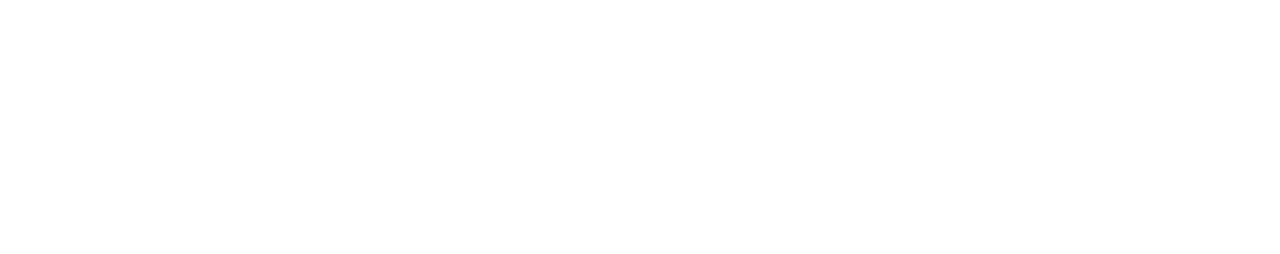
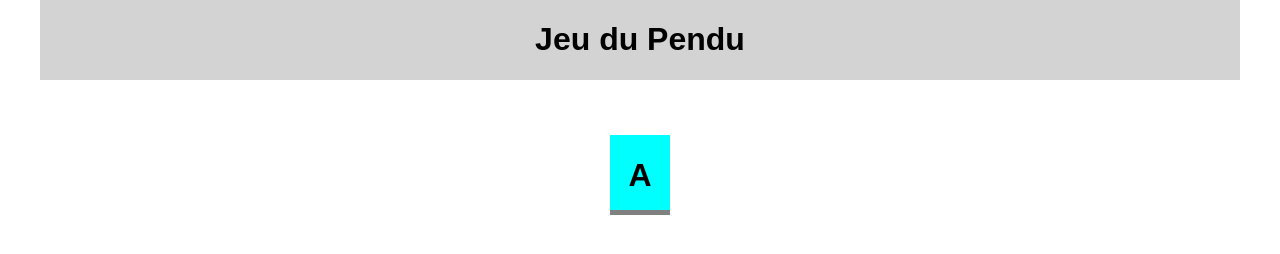
Before and after one commit to Sporandum/pendu, a plain HTML site: page index.html in a window 1280 px wide. Drawn offline with Linux system fonts and the light colour scheme.

Commit message:
html et css de base

```diff
--- a/index.html
+++ b/index.html
@@ -1,5 +1,6 @@
 <!DOCTYPE html>
 <html lang="fr">
+
 <head>
     <meta charset="UTF-8">
     <meta name="viewport" content="width=device-width, initial-scale=1.0">
@@ -7,7 +8,23 @@
     <link rel="stylesheet" href="css/style.css">
     <title>Pendu</title>
 </head>
+
 <body>
+    <div class="container">
+        <header>
+            <h1 class="titre">Jeu du Pendu</h1>
+        </header>
+        <div>
+            <div id="word-to-find">
+                <div class="letter">a
+                </div>
+
+            </div>
+        </div>
+
+    </div>
+
     <script type="text/javascript" src="js/script.js"></script>
 </body>
+
 </html>
--- /dev/null
+++ b/scss/style.scss
@@ -0,0 +1,41 @@
+body {
+    margin: 0;
+    font-family: Arial, Helvetica, sans-serif;
+    font-size: 16px;
+}
+
+* {
+    box-sizing: border-box;
+}
+
+.container {
+    max-width: 1200px;
+    margin: 0 auto;
+    min-height: 100vh;
+}
+
+header {
+    display: flex;
+    justify-content: center;
+    background-color: lightgrey;
+}
+
+#word-to-find {
+
+    display: flex;
+    justify-content: center;
+    margin-top: 50px;
+
+    .letter {
+        margin: 5px;
+        width: 60px;
+        height: 80px;
+        line-height: 80px;
+        text-align: center;
+        text-transform: uppercase;
+        font-size: 2em;
+        font-weight: bold;
+        background-color: aqua;
+        border-bottom: 5px solid gray;
+    }
+}
```
Also changed, not shown: css/style.css.
